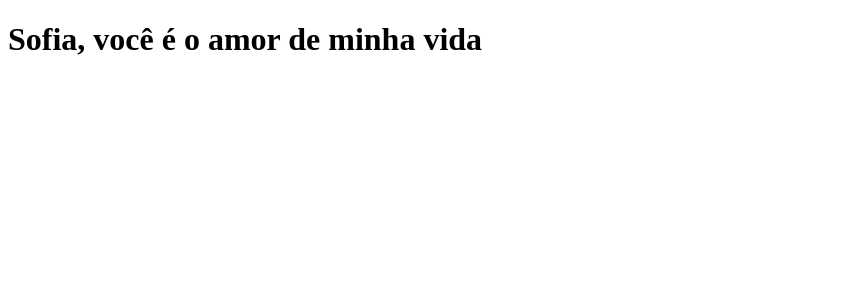
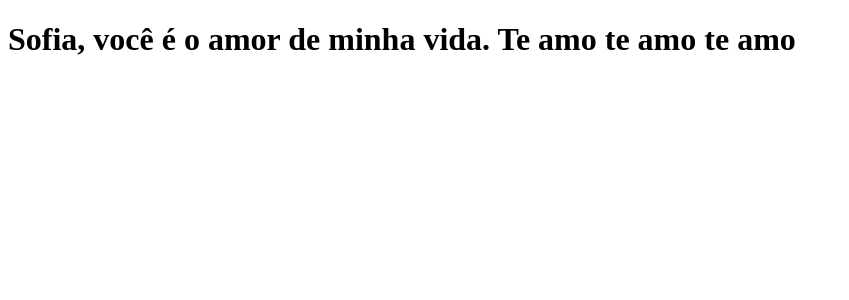
Before and after one commit to Pedro-Duran/clone-tabnews, a Next.js app: page / in a window 1280 px wide. Shown: the top 300 px of the page, without its empty margins (0-849 px from the left). Built offline with nearby package versions, Linux system fonts and the light colour scheme.

Commit message:
modificando a frase

```diff
--- a/pages/index.js
+++ b/pages/index.js
@@ -1,5 +1,7 @@
 function Home() {
-    return <h1> Sofia, você é o amor de minha vida </h1>
+    return <h1> Sofia, você é o amor de minha vida.
+        Te amo te amo te amo
+         </h1>
 }
 
 export default Home;
```
